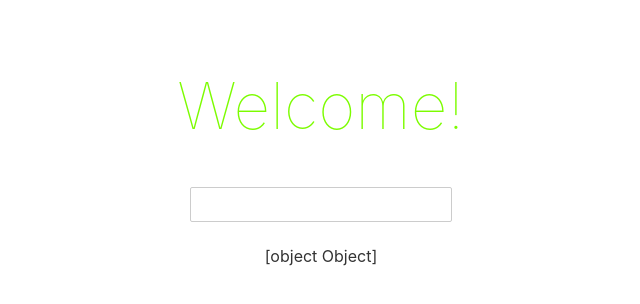
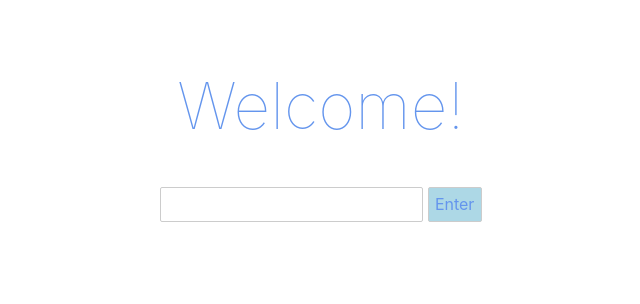
Before and after one commit to bartius-dev/weather-comparitor, a Svelte app: page / in a window 1280 px wide. Shown: the top 304 px of the page, without its empty margins (319-959 px from the left). Built offline with nearby package versions, Linux system fonts and the light colour scheme.

Commit message:
got the text input working and i can get an array of cities, but can't get it to work when i press enter button

```diff
--- a/src/App.svelte
+++ b/src/App.svelte
@@ -1,13 +1,16 @@
 <script>
-  import TextInputBox from './TextInputBox.svelte';
+  import CityInputField from './CityInputField.svelte';
 
-  let cityName;
+  let cities = [];
+
+  function addCity(newCityName) {
+    cities = [...cities, newCityName.detail.newCityName];
+  }
 </script>
 
 <main>
   <h1>Welcome!</h1>
-  <TextInputBox bind:this={cityName}/>
-  <p>{cityName}</p>
+  <CityInputField on:addCity={addCity}/>
 </main>
 
 <style>
@@ -17,8 +20,9 @@
     max-width: 240px;
     margin: 0 auto;
   }
+
   h1 {
-    color: lawngreen;
+    color: cornflowerblue;
     font-size: 4em;
     font-weight: 100;
   }
--- /dev/null
+++ b/src/CityInputField.svelte
@@ -0,0 +1,74 @@
+<script>
+    // this component uses component bindings to communicate data
+    import { createEventDispatcher } from 'svelte';
+
+    export let newCity = "";
+
+    const dispatch = createEventDispatcher();
+
+    function handleClick () {
+      if (isInputSanitized()) {
+          dispatch('addCity', {newCityName: newCity});
+          clearInputBox();
+      } else {
+          alert("Must enter the name of a city")
+      }
+    }
+
+    function isInputSanitized() {
+        if (newCity === "") {
+          return false;
+        } else {
+          return true;
+        }
+    }
+
+    function clearInputBox () {
+        newCity = "";
+    }
+
+    function enterable(node) {
+      function handleKeyPress(event){
+        console.log(event.clientX);
+        node.dispatchEvent(new CustomEvent('pressEnter', {
+          detail: {}
+        }))
+      }
+
+      node.addEventListener('keyup', handleKeyPress());
+
+        return {
+
+        }
+    }
+</script>
+
+<input bind:value={newCity}>
+<!--       use:enterable-->
+<!--       on:pressEnter={handleClick}>-->
+<button on:click|preventDefault={handleClick}>
+    Enter
+</button>
+
+<style>
+    input {
+        color: cornflowerblue;
+    }
+    input:focus {
+        border-color: cornflowerblue;
+        transition: border .2s ease-in-out;
+        /*this outline: thin attribute makes the input more accessible to keyboard users*/
+        outline: thin;
+    }
+    button {
+        background-color: lightblue;
+        color: cornflowerblue;
+    }
+    button:hover {
+        color: royalblue;
+        border-color: cornflowerblue;
+    }
+    button:active {
+        background-color: lightskyblue;
+    }
+</style>
--- a/src/TextInputBox.svelte
+++ /dev/null
@@ -1,17 +0,0 @@
-<script>
-    export let city = "";
-</script>
-
-<input bind:value={city}>
-
-<style>
-    input {
-        color: lawngreen;
-    }
-    input:focus {
-        border-color: lawngreen;
-        transition: border .5s ease-in-out;
-        /*this outline: thin attribute makes the input more accessible to keyboard users*/
-        outline: thin;
-    }
-</style>
--- a/src/main.js
+++ b/src/main.js
@@ -3,7 +3,7 @@ import App from './App.svelte';
 const app = new App({
   target: document.body,
   props: {
-    name: 'world',
+
   },
 });
 
```
Also changed, not shown: src/enterable.js (added, +17 -0 lines).
